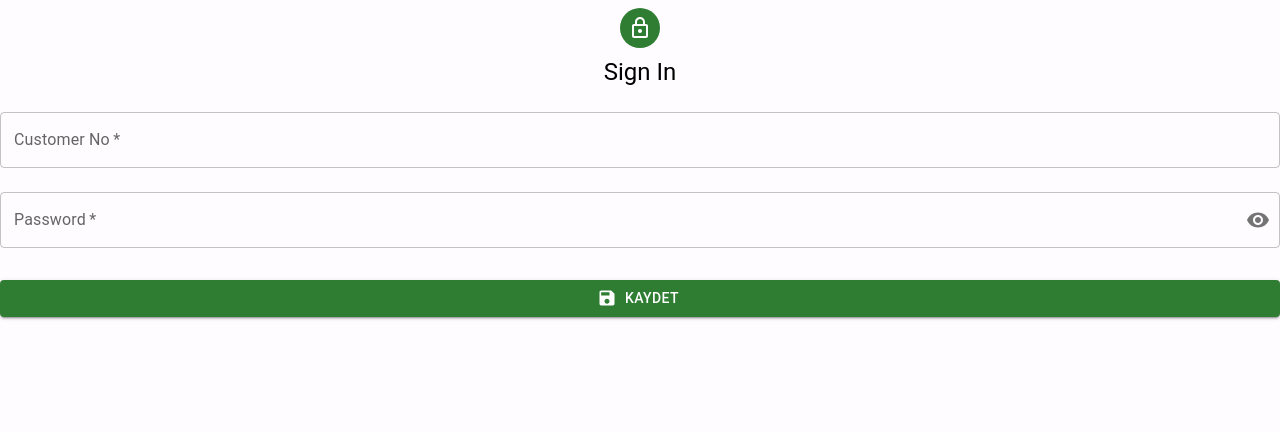
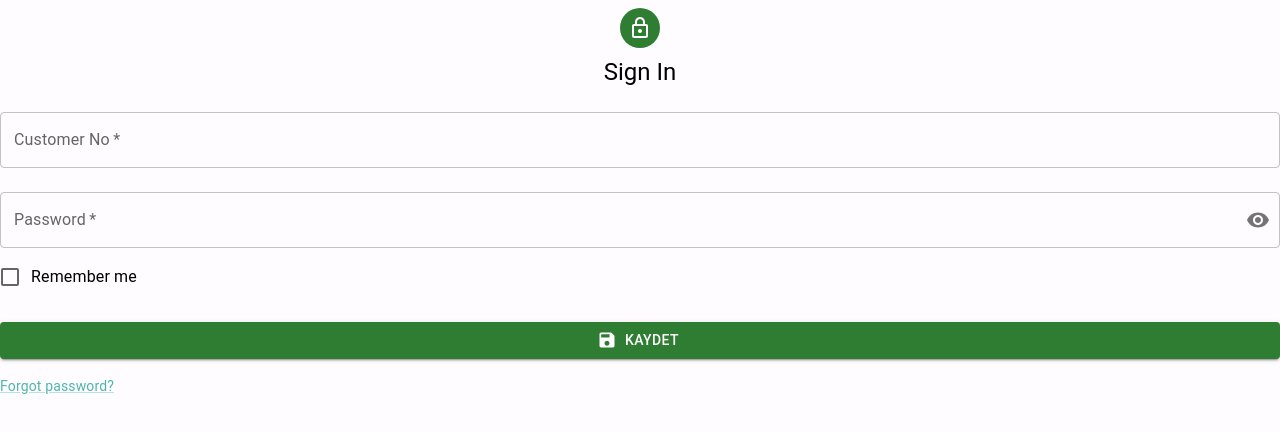
Before and after one commit to Berat-Aktas/GraduationProject, a React (Create React App) app in the folder project1/: page /login in a window 1280 px wide. Shown: the top 432 px of the page. Built offline with nearby package versions, Linux system fonts and the light colour scheme.

Commit message:
Login güncellemsi

```diff
--- a/project1/src/pages/Auth/Login.js
+++ b/project1/src/pages/Auth/Login.js
@@ -9,7 +9,8 @@ import {
   FormControlLabel,
   Checkbox,
   IconButton,
-  InputAdornment
+  InputAdornment,
+  Grid
 } from '@mui/material';
 import LockOutlinedIcon from '@mui/icons-material/LockOutlined';
 import { useNavigate } from 'react-router-dom';
@@ -26,7 +27,6 @@ function Login() {
 
   const navigate = useNavigate();
   const [loading, setLoading] = useState(false);
-
 
 
   const [showPasswords, setShowPasswords] = useState({
@@ -87,8 +87,15 @@ function Login() {
             ),
           }}
         />
-
-
+        <FormControlLabel
+          control={
+            <Checkbox
+              name='checkedB'
+              color='primary'
+            />
+          }
+          label="Remember me"
+        />
         <LoadingButton
           type="submit"
           fullWidth
@@ -100,27 +107,20 @@ function Login() {
         >
           Kaydet
         </LoadingButton>
-
+        <Grid alignItems="center">
+          <Grid item xs>
+            <Link
+              variant='body2'
+              color="secondary"
+              onClick={() => { navigate('/forgot-password') }}
+              style={{ cursor: "pointer" }}
+            >
+              Forgot password?
+            </Link>
+          </Grid>
+        </Grid>
       </Box>
     </Box>
-
-
-    //   <FormControlLabel
-    //     control={
-    //       <Checkbox
-    //         name='checkedB'
-    //         color='primary'
-    //       />
-    //     }
-    //     label="Remember me"
-    //   />
-
-    //   <Typography>
-    //     <Link href='#' >
-    //       Forgot password?
-    //     </Link>
-    //   </Typography>
-
   )
 }
 
```
